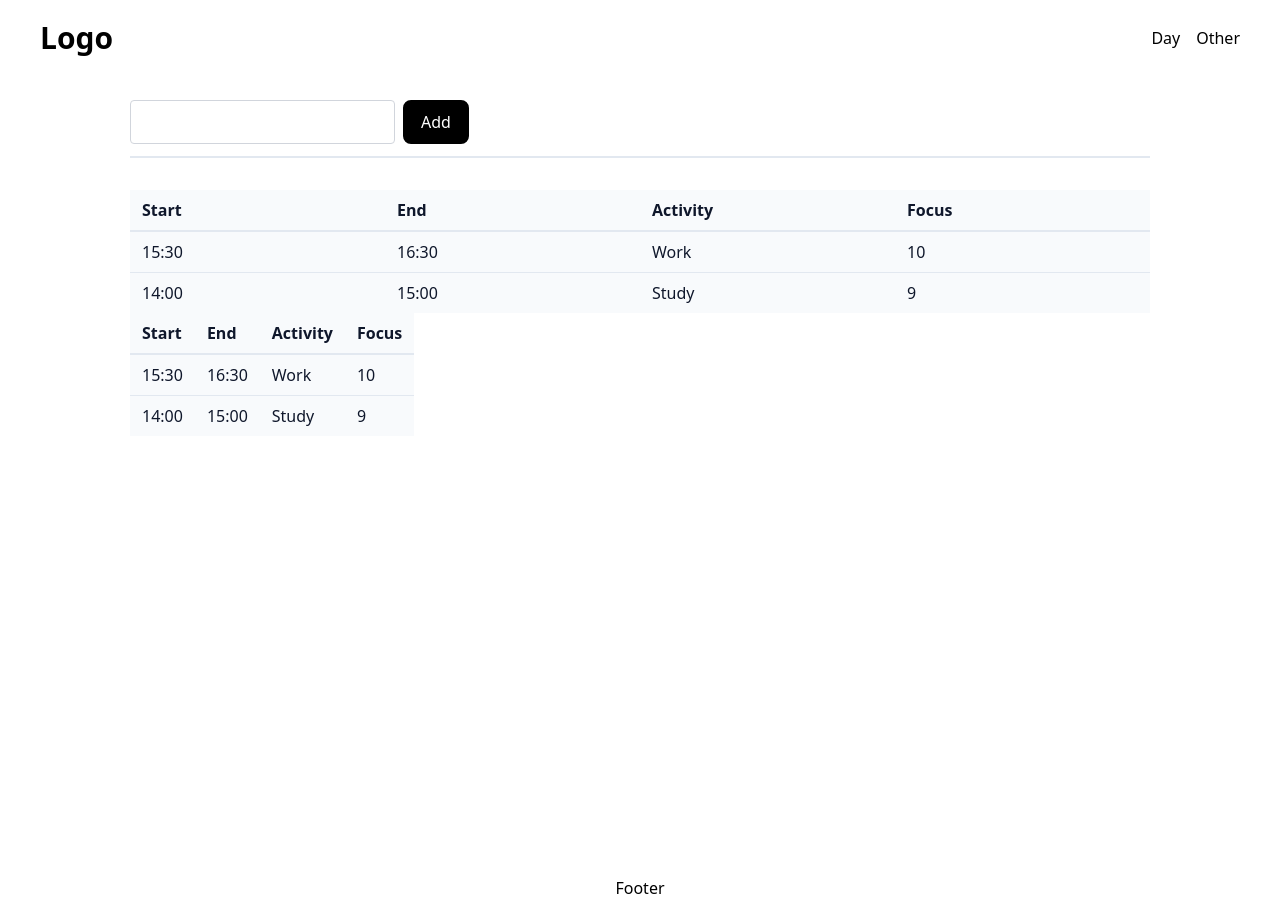
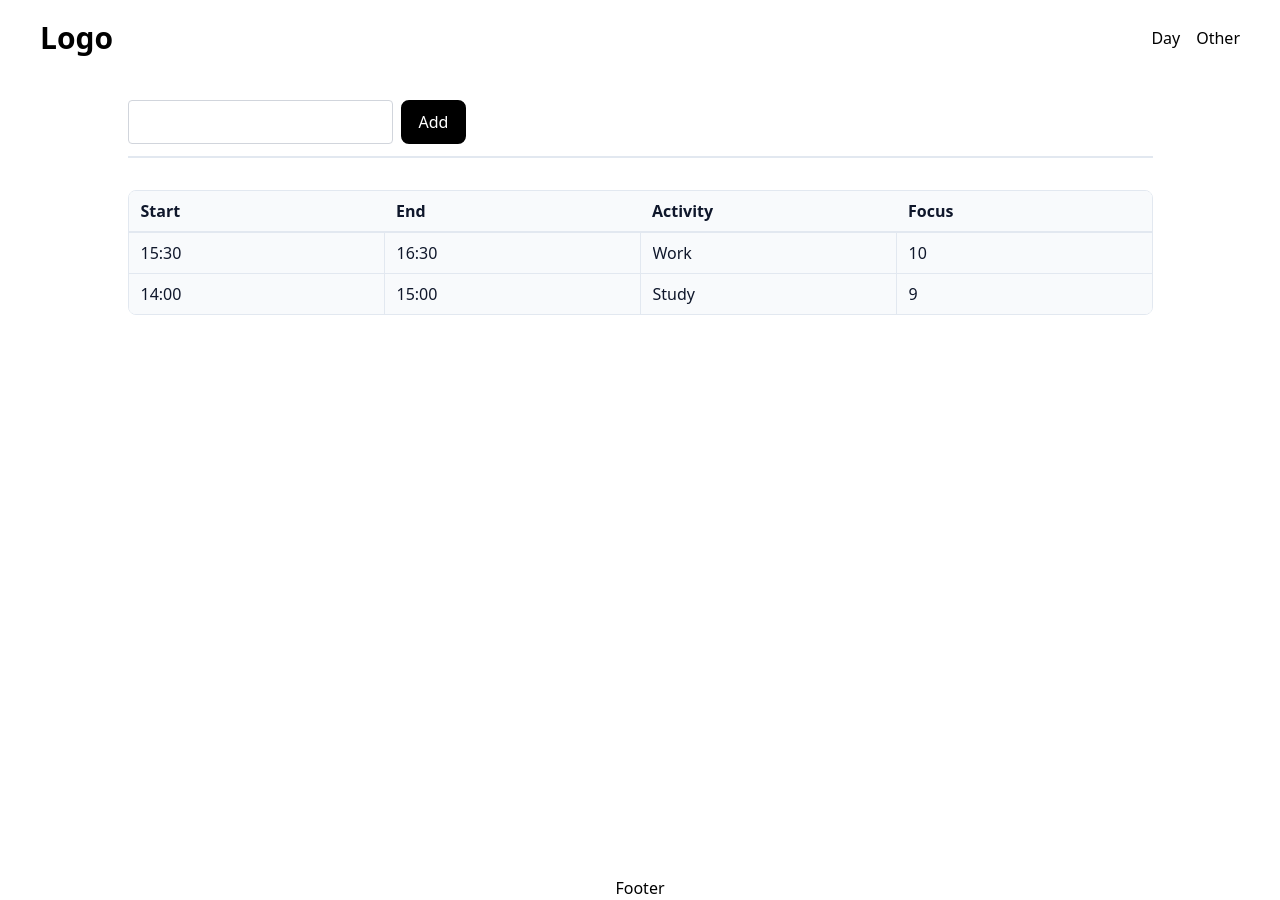
Before and after one commit to Wyrden44/productivity-app, a Vue app: page / in a window 1280 px wide. Built offline with nearby package versions, Linux system fonts and the light colour scheme; the HTML template or start-up script is replaced by a standard one.

Commit message:
style: style timetable

```diff
--- a/src/features/timetable/components/EditableCell.vue
+++ b/src/features/timetable/components/EditableCell.vue
@@ -40,6 +40,7 @@ function commit() {
             @blur="commit"
             @keydown.enter="commit"
             :class="[validClasses]"
+            class="w-full min-w-[35px] max-w-[120px] md:max-w-[200px] lg:max-w-none bg-transparent"
         />
     </BaseTableCell>
 </template>
--- a/src/features/timetable/components/TimetableItem.vue
+++ b/src/features/timetable/components/TimetableItem.vue
@@ -1,6 +1,5 @@
 <script setup lang="ts">
 import { onMounted } from 'vue'
-import BaseTable from '@/components/BaseTable.vue'
 import { useTimetableStore } from '../store/timetable.store'
 import BaseTableCell from '@/components/BaseTableCell.vue'
 import type { Activity } from '../types'
@@ -35,6 +34,7 @@ const validators: Record<keyof Activity, ValidatorFn> = {
 </script>
 
 <template>
+    <div class="w-full overflow-x-auto border border-main-border rounded-lg">
         <table class="divide-y-2 divide-main-border">
             <thead class="bg-main-bg">
                 <tr>
@@ -44,7 +44,11 @@ const validators: Record<keyof Activity, ValidatorFn> = {
                 </tr>
             </thead>
             <tbody class="bg-main-bg divide-y divide-main-border">
-            <tr v-for="activity in store.activities" :key="activity.id">
+                <tr
+                    v-for="activity in store.activities"
+                    :key="activity.id"
+                    class="divide-x divide-main-border"
+                >
                     <EditableCell
                         v-for="col in cols"
                         :key="activity.id + '-' + col.key"
@@ -55,5 +59,5 @@ const validators: Record<keyof Activity, ValidatorFn> = {
                 </tr>
             </tbody>
         </table>
-    <BaseTable :columns="cols" :data="store.activities" />
+    </div>
 </template>
```
Lines whose indentation alone changed are shown as unchanged.
